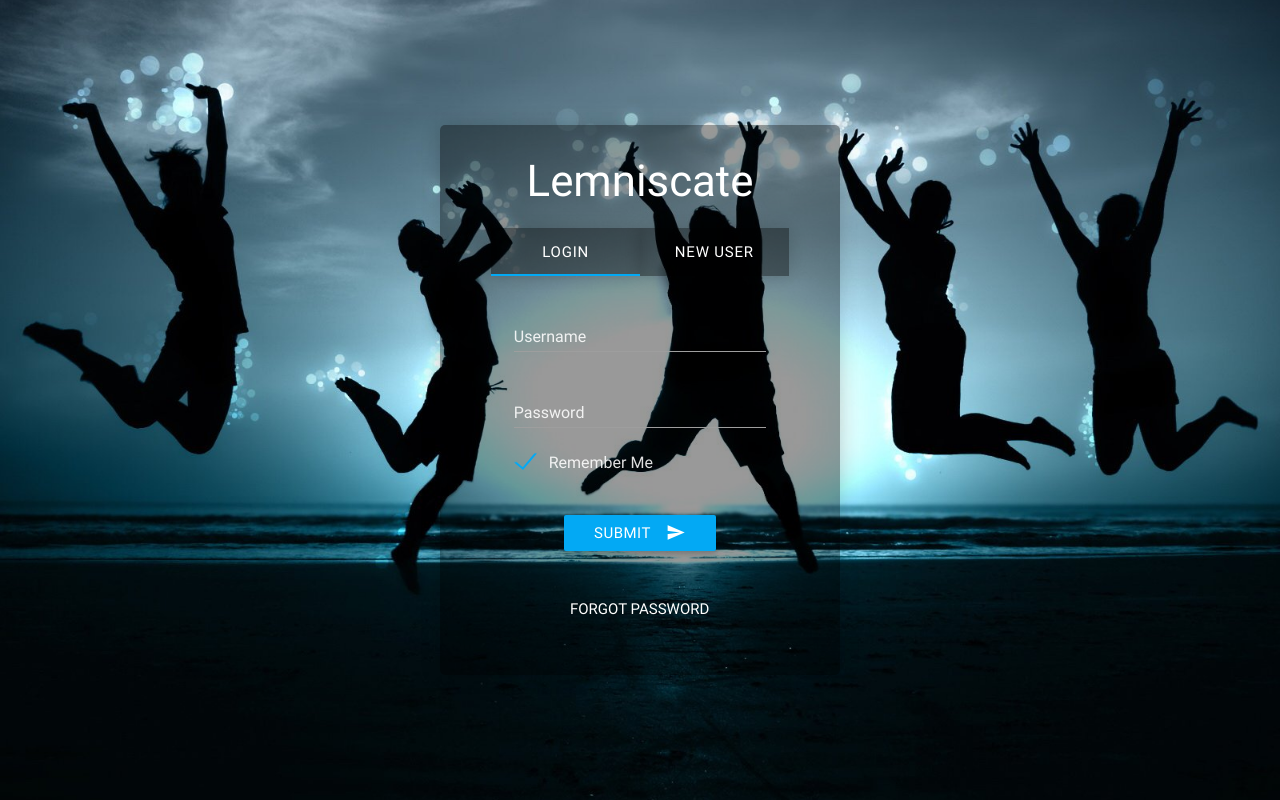
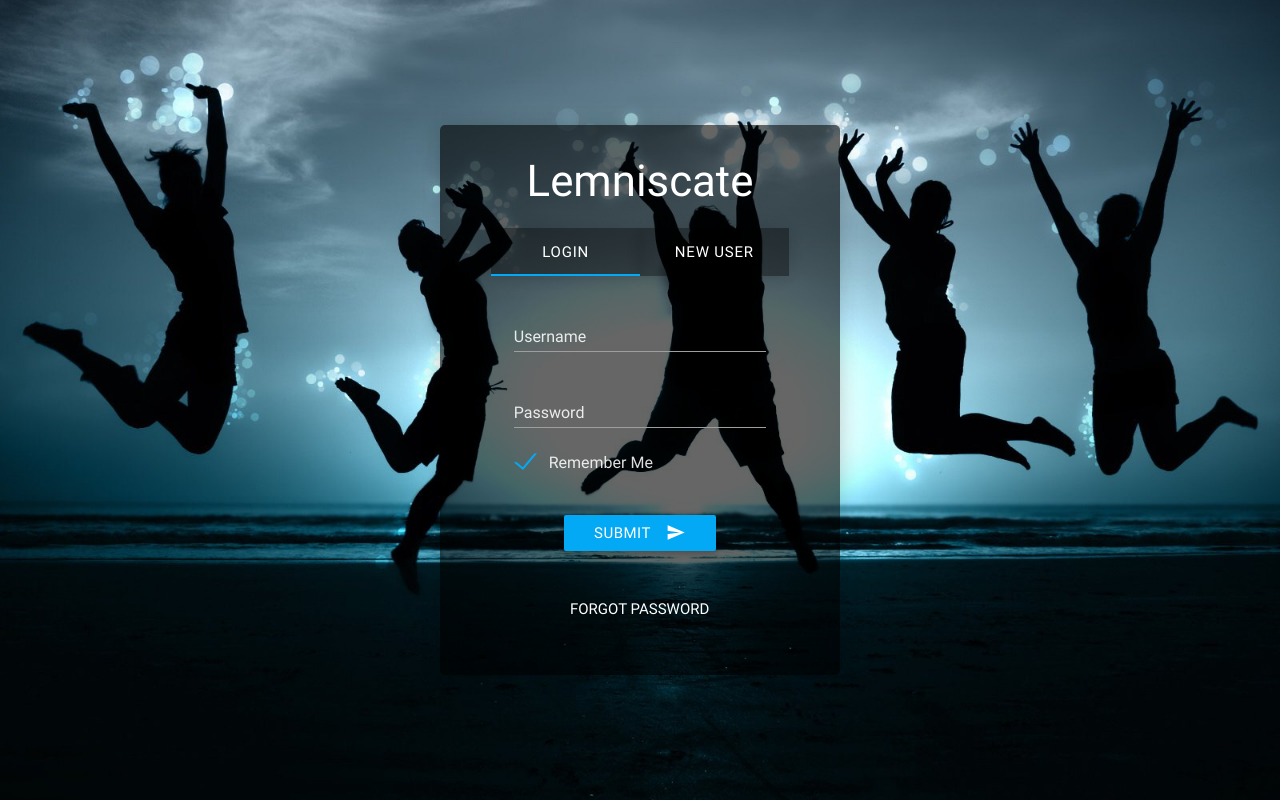
Before and after one commit to GDGVIT/Lemniscate, a PHP site: page /lemniscate/ in a window 1280 px wide. Run offline with PHP 8.4, Linux system fonts and the light colour scheme; some libraries are stand-ins or nearby versions.

Commit message:
UI Improved

```diff
--- a/css/style.css
+++ b/css/style.css
@@ -24,7 +24,7 @@
   height: 550px;
   border-radius: 5px;
   box-shadow: 0 0 20px rgba(0, 0, 0, 0.2);
-  background: rgba(0, 0, 0, 0.4);
+  background: rgba(0, 0, 0, 0.6);
   -webkit-transform: translate(-50%, -50%);
       -ms-transform: translate(-50%, -50%);
           transform: translate(-50%, -50%);
```
